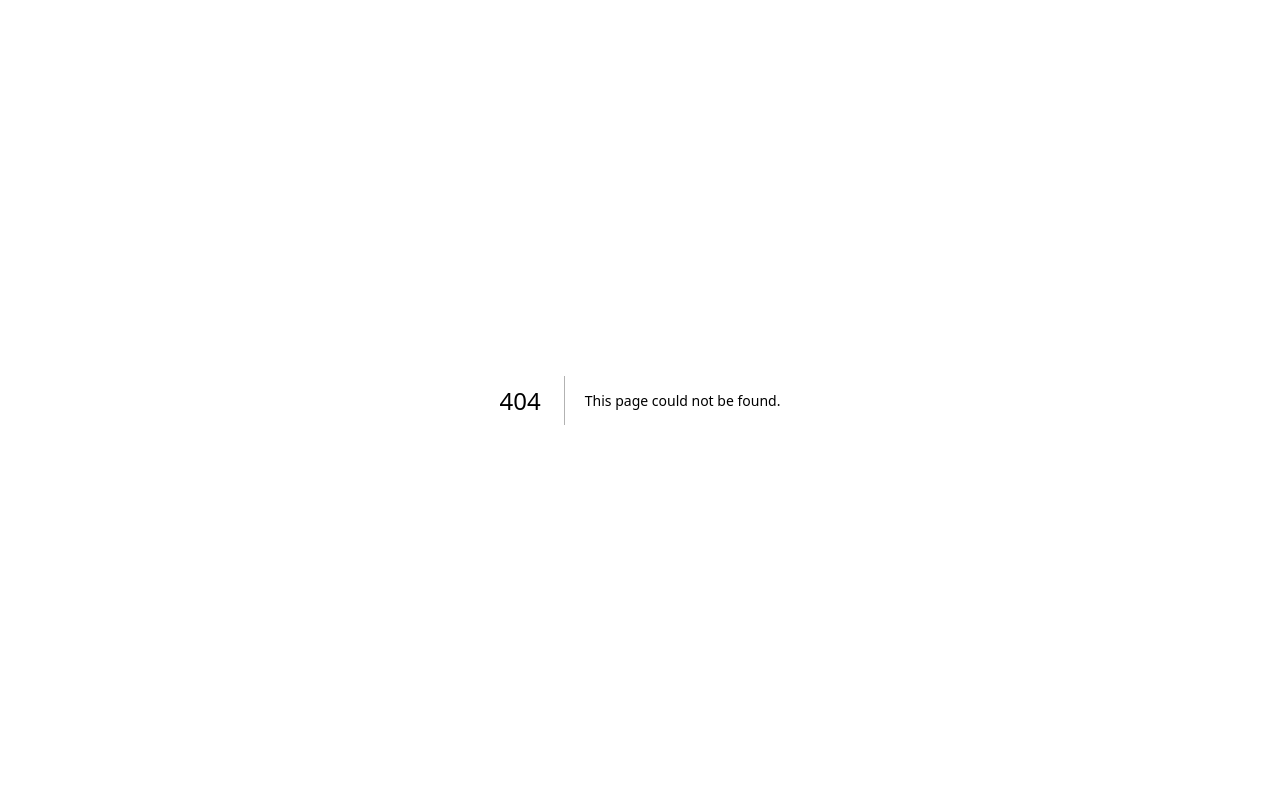
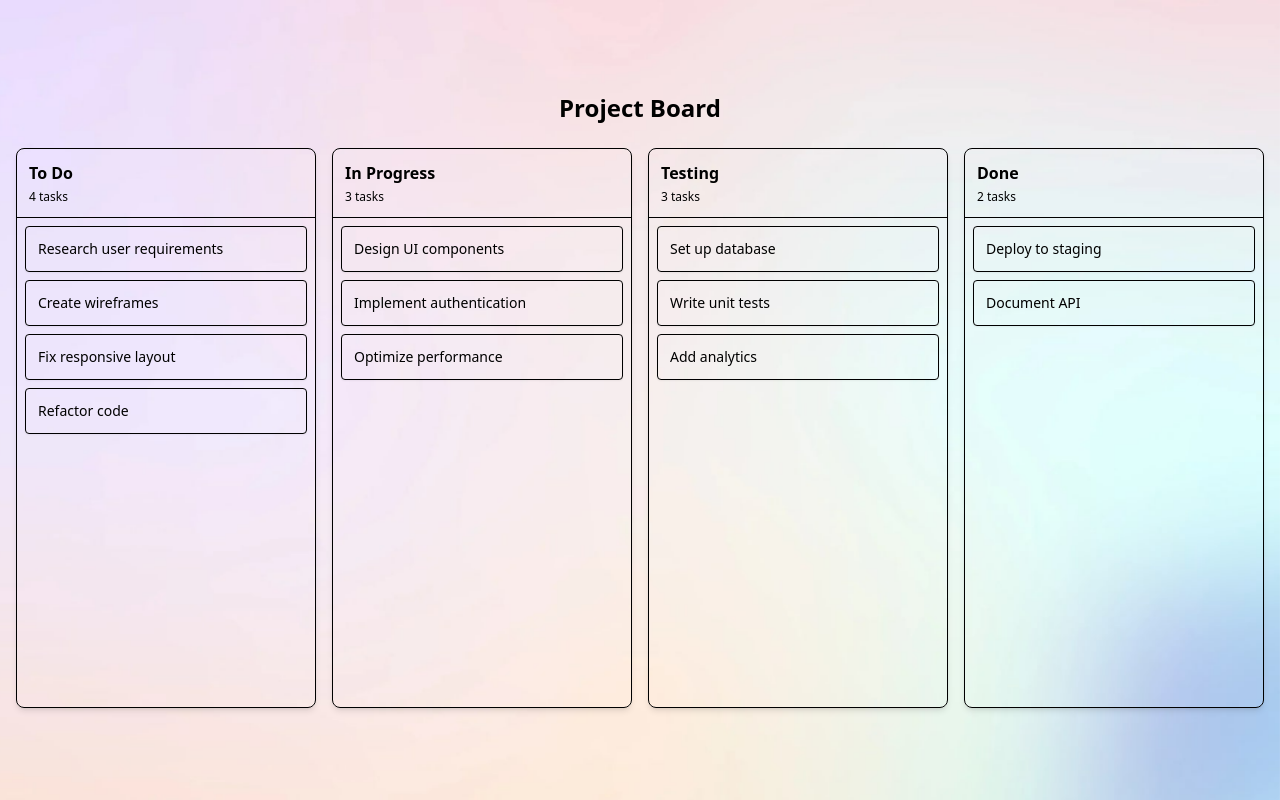
Before and after one commit to PierceLe/hackathon-unihack, a Next.js app in the folder frontend/frontend-pages/: page /kanban in a window 1280 px wide. Before the commit this address had no page. Built offline with nearby package versions, Linux system fonts and the light colour scheme.

Commit message:
chore: kanban ui

```diff
--- /dev/null
+++ b/frontend/frontend-pages/app/kanban/page.tsx
@@ -0,0 +1,13 @@
+import KanbanBoard from "@/components/kanban-board"
+import { Background } from "@/components/backgroundkb"
+
+export default function Home() {
+  return (
+    <main className="min-h-screen flex items-center justify-center">
+      <Background imagePath="/bg.jpg"/>
+      <div className="relative z-10 w-full max-w-7xl px-4 py-8">
+        <KanbanBoard />
+      </div>
+    </main>
+  )
+}
--- /dev/null
+++ b/frontend/frontend-pages/app/text-page/idea/page.tsx
@@ -0,0 +1,19 @@
+import React, { JSX } from "react";
+import Box from "@/components/ui/textfield"; // Adjust the import path for your Box component
+import { Background } from "@/components/ui/background"; // Import Background component
+
+export default function Page(): JSX.Element {
+  const textContent = "This is dynamic text passed from the page.";
+
+  return (
+    <div className="relative min-h-screen">
+      {/* Background as the lowest layer */}
+      <Background imagePath="/bg.jpg" />
+
+      {/* Box component on top of the background, with proper centering */}
+      <div className="relative z-10 flex items-center justify-center min-h-screen">
+        <Box text={textContent} />
+      </div>
+    </div>
+  );
+}
--- /dev/null
+++ b/frontend/frontend-pages/components/backgroundkb.tsx
@@ -0,0 +1,20 @@
+import Image from "next/image";
+
+interface BackgroundProps {
+  imagePath: string;
+  className?: string;
+}
+
+export function Background({ imagePath, className }: BackgroundProps) {
+  return (
+    <div className={`fixed inset-0 z-0 ${className}`}>
+      <Image
+        src={imagePath}
+        alt="Background"
+        fill
+        className="object-cover"
+        priority
+      />
+    </div>
+  );
+}
--- /dev/null
+++ b/frontend/frontend-pages/components/column.tsx
@@ -0,0 +1,43 @@
+"use client"
+
+import { useDroppable } from "@dnd-kit/core"
+import { SortableContext, verticalListSortingStrategy } from "@dnd-kit/sortable"
+import TaskCard from "./task-card"
+import type { Task } from "@/lib/types"
+
+interface ColumnProps {
+  id: string
+  title: string
+  tasks: Task[]
+}
+
+export default function Column({ id, title, tasks }: ColumnProps) {
+  const { setNodeRef } = useDroppable({ id })
+
+  return (
+    <div ref={setNodeRef} className="bg-card rounded-lg shadow-md flex flex-col h-[70vh] border border-border">
+      <div className="p-3 border-b border-border bg-muted/50 rounded-t-lg">
+        <h2 className="font-semibold text-foreground">{title}</h2>
+        <div className="text-xs text-muted-foreground mt-1">
+          {tasks.length} {tasks.length === 1 ? "task" : "tasks"}
+        </div>
+      </div>
+
+      <div className="flex-1 overflow-y-auto p-2" >
+        <SortableContext items={tasks.map((task) => task.id)} strategy={verticalListSortingStrategy}>
+          <div className="space-y-2">
+            {tasks.map((task) => (
+              <TaskCard key={task.id} task={task} />
+            ))}
+          </div>
+        </SortableContext>
+
+        {tasks.length === 0 && (
+          <div className="h-full flex items-center justify-center text-muted-foreground text-sm italic p-4 text-center">
+            No tasks in this column
+          </div>
+        )}
+      </div>
+    </div>
+  )
+}
--- /dev/null
+++ b/frontend/frontend-pages/components/kanban-board.tsx
@@ -0,0 +1,85 @@
+"use client"
+
+import { useState } from "react"
+import { DndContext, type DragEndEvent, closestCorners } from "@dnd-kit/core"
+import { arrayMove } from "@dnd-kit/sortable"
+import Column from "@/components/column"
+import type { Task } from "@/lib/types"
+
+export default function KanbanBoard() {
+  const [tasks, setTasks] = useState<Task[]>([
+    { id: "1", content: "Research user requirements", status: "todo" },
+    { id: "2", content: "Create wireframes", status: "todo" },
+    { id: "3", content: "Design UI components", status: "in-progress" },
+    { id: "4", content: "Implement authentication", status: "in-progress" },
+    { id: "5", content: "Set up database", status: "testing" },
+    { id: "6", content: "Write unit tests", status: "testing" },
+    { id: "7", content: "Deploy to staging", status: "done" },
+    { id: "8", content: "Fix responsive layout", status: "todo" },
+    { id: "9", content: "Optimize performance", status: "in-progress" },
+    { id: "10", content: "Add analytics", status: "testing" },
+    { id: "11", content: "Document API", status: "done" },
+    { id: "12", content: "Refactor code", status: "todo" },
+  ])
+
+  const columns = [
+    { id: "todo", title: "To Do" },
+    { id: "in-progress", title: "In Progress" },
+    { id: "testing", title: "Testing" },
+    { id: "done", title: "Done" },
+  ]
+
+  function handleDragEnd(event: DragEndEvent) {
+    const { active, over } = event
+
+    if (!over) return
+
+    const activeId = active.id as string
+    const overId = over.id as string
+
+    // Find the task being dragged
+    const activeTask = tasks.find((task) => task.id === activeId)
+
+    if (!activeTask) return
+
+    // Check if dropping onto a column
+    const targetColumn = columns.find((col) => col.id === overId)
+    if (targetColumn) {
+      // Update the task's status to the new column
+      setTasks(tasks.map((task) => (task.id === activeId ? { ...task, status: targetColumn.id } : task)))
+      return
+    }
+
+    // Check if dropping onto another task
+    const overTask = tasks.find((task) => task.id === overId)
+    if (overTask) {
+      // Update the task's status to match the target task's status
+      setTasks(tasks.map((task) => (task.id === activeId ? { ...task, status: overTask.status } : task)))
+
+      // Reorder tasks within the same column
+      if (activeTask.status === overTask.status) {
+        const oldIndex = tasks.findIndex((task) => task.id === activeId)
+        const newIndex = tasks.findIndex((task) => task.id === overId)
+        setTasks(arrayMove(tasks, oldIndex, newIndex))
+      }
+    }
+  }
+
+  return (
+    <div className="w-full">
+      <h1 className="text-2xl font-bold mb-6 text-center">Project Board</h1>
+      <DndContext collisionDetection={closestCorners} onDragEnd={handleDragEnd}>
+        <div className="grid grid-cols-1 md:grid-cols-2 lg:grid-cols-4 gap-4">
+          {columns.map((column) => (
+            <Column
+              key={column.id}
+              id={column.id}
+              title={column.title}
+              tasks={tasks.filter((task) => task.status === column.id)}
+            />
+          ))}
+        </div>
+      </DndContext>
+    </div>
+  )
+}
--- /dev/null
+++ b/frontend/frontend-pages/components/task-card.tsx
@@ -0,0 +1,33 @@
+"use client"
+
+import { useSortable } from "@dnd-kit/sortable"
+import { CSS } from "@dnd-kit/utilities"
+import type { Task } from "@/lib/types"
+
+interface TaskCardProps {
+  task: Task
+}
+
+export default function TaskCard({ task }: TaskCardProps) {
+  const { attributes, listeners, setNodeRef, transform, transition, isDragging } = useSortable({
+    id: task.id,
+  })
+
+  const style = {
+    transform: CSS.Transform.toString(transform),
+    transition,
+    opacity: isDragging ? 0.5 : 1,
+  }
+
+  return (
+    <div
+      ref={setNodeRef}
+      style={style}
+      {...attributes}
+      {...listeners}
+      className="bg-background rounded p-3 shadow-sm border border-border cursor-grab hover:border-primary/50 transition-colors"
+    >
+      <p className="text-sm text-foreground">{task.content}</p>
+    </div>
+  )
+}
--- /dev/null
+++ b/frontend/frontend-pages/components/ui/textfield.tsx
@@ -0,0 +1,19 @@
+// components/Box.tsx
+import { Card } from "@/components/ui/card";
+import React, { JSX} from "react";
+
+interface BoxProps {
+  text: string;
+}
+
+export default function Box({ text }: BoxProps): JSX.Element {
+  return (
+    <div className="w-full max-w-[1201px] h-[668px] bg-[#f3cae7] rounded-[50px] shadow-[inset_0px_6px_10px_#d89ec280,10px_10px_4px_#b18fa580,-10px_-10px_4px_#b28fa680] flex items-center justify-center">
+      <div className="p-8 border-4 border-solid border-[#d89ec2] rounded-lg">
+        <p className="text-center text-lg font-semibold text-[#333]">
+          {text}
+        </p>
+      </div>
+    </div>
+  );
+}
--- /dev/null
+++ b/frontend/frontend-pages/lib/types.ts
@@ -0,0 +1,5 @@
+export interface Task {
+    id: string
+    content: string
+    status: string
+  }
--- a/frontend/frontend-pages/package.json
+++ b/frontend/frontend-pages/package.json
@@ -9,6 +9,8 @@
     "lint": "next lint"
   },
   "dependencies": {
+    "@dnd-kit/core": "^6.3.1",
+    "@dnd-kit/sortable": "^10.0.0",
     "@radix-ui/react-avatar": "^1.1.3",
     "@radix-ui/react-slot": "^1.1.2",
     "@radix-ui/react-tabs": "^1.1.3",
```
Also changed, not shown: 1 other file (tests, documents, lock files or other folders).
